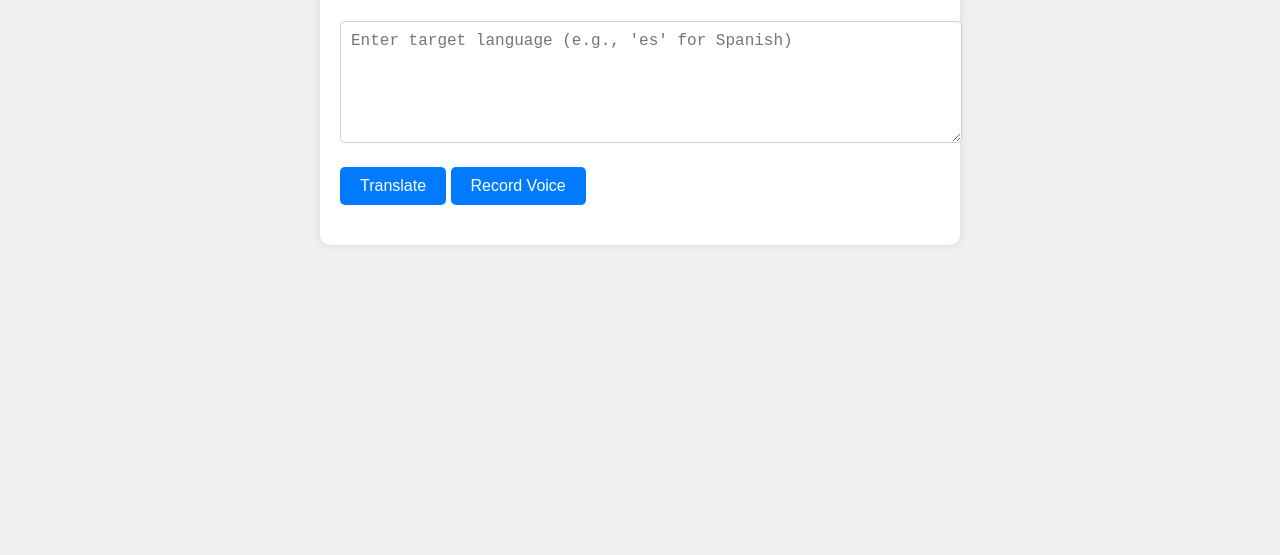
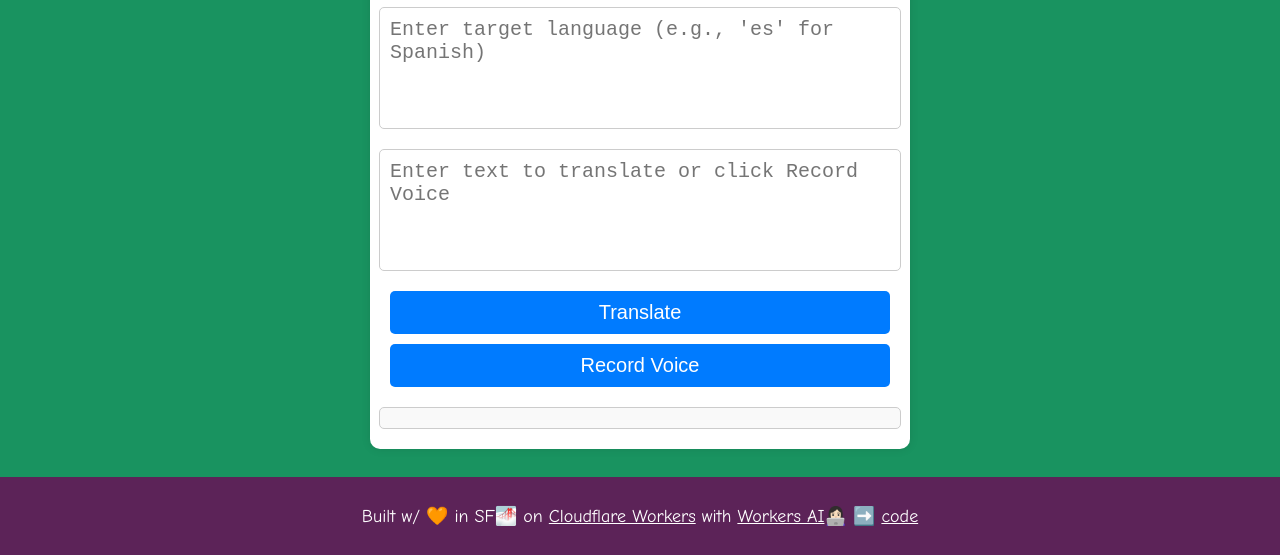
Before and after one commit to elizabethsiegle/cfworkers-ai-translate, a website: page static/webpage.html in a window 1280 px wide. Shown: the part 245-800 px from the top of the page. Drawn offline with Linux system fonts and the light colour scheme.

Commit message:
readme, new css and footer

```diff
--- a/static/webpage.html
+++ b/static/webpage.html
@@ -7,52 +7,85 @@
     <title>Translator App</title>
     <style>
         body {
-            font-family: Arial, sans-serif;
+            font-family: "Comic Sans MS", cursive, sans-serif;
+            background-color: #199360;
+            display: flex;
+            flex-direction: column;
+            align-items: center;
+            justify-content: center;
+            height: 100vh;
             margin: 0;
-            padding: 20px;
-            background-color: #f0f0f0;
+        }
+        h1 {
+            color: #333;
         }
         .container {
-            max-width: 600px;
-            margin: auto;
-            background: white;
+            display: flex;
+            flex-direction: column;
+            align-items: center;
+            width: 80%;
+            max-width: 500px;
             padding: 20px;
+            background-color: #fff;
             border-radius: 10px;
-            box-shadow: 0 0 10px rgba(0,0,0,0.1);
+            box-shadow: 0 0 10px rgba(0, 0, 0, 0.1);
+        }
+        textarea, input {
+            width: 100%;
+            padding: 10px;
+            margin: 10px 0;
+            border: 1px solid #ccc;
+            border-radius: 5px;
+            font-size: 20px;
         }
         textarea {
-            width: 100%;
             height: 100px;
-            margin-bottom: 20px;
-            padding: 10px;
-            font-size: 16px;
-            border: 1px solid #ccc;
-            border-radius: 5px;
+            resize: none;
         }
         button {
             padding: 10px 20px;
-            font-size: 16px;
+            background-color: #007bff;
+            color: #fff;
             border: none;
             border-radius: 5px;
-            background-color: #007bff;
-            color: white;
+            font-size: 20px;
             cursor: pointer;
+            margin-top: 10px;
+            width: 100%;
         }
-        button:disabled {
-            background-color: #aaa;
+        button:hover {
+            background-color: #0056b3;
         }
         #translationResult {
+            width: 100%;
+            padding: 10px;
             margin-top: 20px;
+            border: 1px solid #ccc;
+            border-radius: 5px;
+            background-color: #f9f9f9;
+            font-size: 20px;
+        }
+        footer {
+            position: fixed;
+            bottom: 0;
+            width: 100%;
+            background-color: #5c2358;
+            color: #fff;
+            text-align: center;
+            padding: 10px 0;
             font-size: 18px;
-            color: #333;
+        }
+        footer a {
+            color: #fff;
+            text-decoration: underline;
         }
     </style>
 </head>
 <body>
     <div class="container">
-        <h1>Translator App</h1>
-        <textarea id="textInput" placeholder="Enter text to translate"></textarea>
+        <h1>Multi-modal Translation w/ Cloudflare</h1>
         <textarea id="langInput" placeholder="Enter target language (e.g., 'es' for Spanish)"></textarea>
+        <textarea id="textInput" placeholder="Enter text to translate or click Record Voice"></textarea>
         <button id="translateButton">Translate</button>
         <button id="recordButton">Record Voice</button>
         <div id = "translationResult"></div>
@@ -111,5 +144,8 @@
             recognition.start();
         }
     </script>
+    <footer>
+        <p>Built w/ 🧡 in SF🌁 on <a href="https://workers.cloudflare.com/" target="_blank">Cloudflare Workers</a> with <a href="https://ai.cloudflare.com" target="_blank">Workers AI</a>👩🏻‍💻 ➡️ <a href="https://github.com/elizabethsiegle/cfworkers-ai-translate" target="_blank">code</a></p>
+    </footer>
 </body>
 </html>
```
Also changed, not shown: README.md (added).
